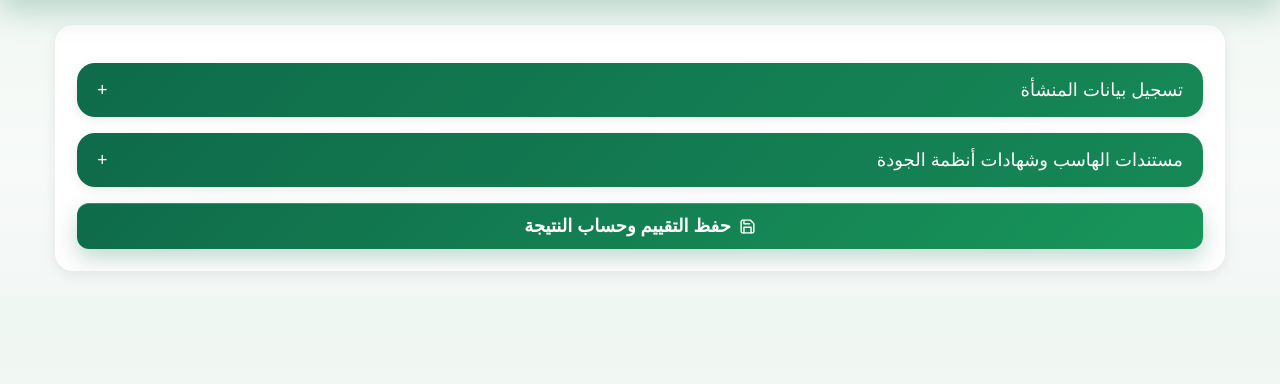
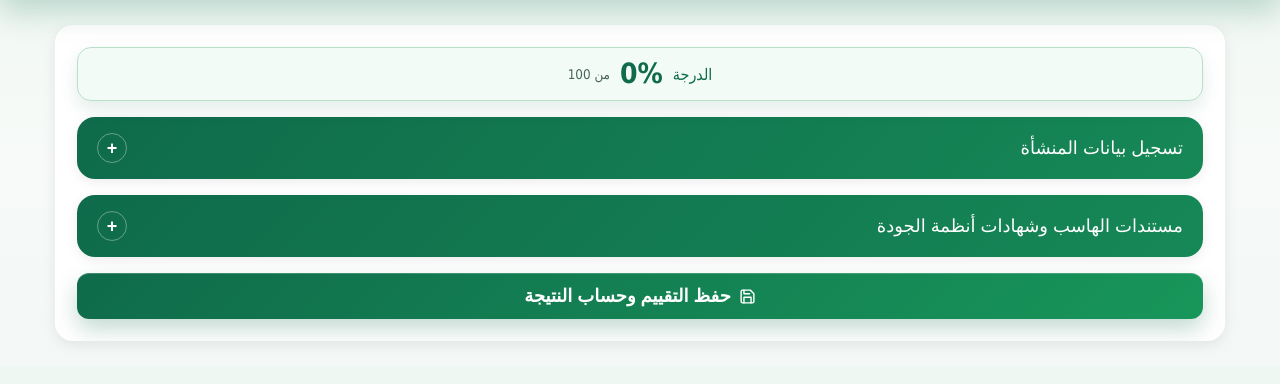
Before and after one commit to majidalaamri85-cmd/fs, a Django app: page /new/ in a window 1280 px wide. Shown: the part 104-488 px from the top of the page. Run offline with Django 5.2, Linux system fonts and the light colour scheme; data that the repository does not hold is empty.

Commit message:
Update inspection form interactions

```diff
--- a/inspections/static/inspections/style.css
+++ b/inspections/static/inspections/style.css
@@ -206,6 +206,29 @@ body{
 .wide-field{
     grid-column:1/-1;
 }
+.score-live-panel{
+    position:sticky;
+    top:0;
+    z-index:5;
+    display:flex;
+    align-items:center;
+    justify-content:center;
+    gap:10px;
+    margin-bottom:16px;
+    padding:12px 16px;
+    border:1px solid #b9dfcb;
+    border-radius:14px;
+    background:#f2fbf6;
+    color:#0f6b4b;
+    box-shadow:0 8px 18px rgba(15,107,75,.12);
+}
+.score-live-panel strong{
+    font-size:28px;
+    line-height:1;
+}
+.score-live-panel small{
+    color:#49645a;
+}
 .haccp-cert-grid{
     display:grid;
     grid-template-columns:repeat(auto-fit,minmax(230px,1fr));
@@ -256,6 +279,18 @@ textarea{min-height:80px}
     justify-content:space-between;
     align-items:center;
     transition:filter .18s ease;
+}
+.toggle-icon{
+    flex:0 0 auto;
+    width:30px;
+    height:30px;
+    border:1px solid rgba(255,255,255,.35);
+    border-radius:50%;
+    display:inline-flex;
+    align-items:center;
+    justify-content:center;
+    font-weight:bold;
+    line-height:1;
 }
 .section-title-text{
     display:inline-flex;
--- a/inspections/templates/inspections/evaluation_form.html
+++ b/inspections/templates/inspections/evaluation_form.html
@@ -5,10 +5,16 @@
 <form method="post" enctype="multipart/form-data" class="form-card">
 {% csrf_token %}
 
+<div class="score-live-panel" aria-live="polite">
+    <span>الدرجة</span>
+    <strong id="live-score">100%</strong>
+    <small>من 100</small>
+</div>
+
 <div class="section-card">
     <button type="button" class="section-toggle">
         تسجيل بيانات المنشأة
-        <span>+</span>
+        <span class="toggle-icon">+</span>
     </button>
 
     <div class="section-content">
@@ -87,7 +93,7 @@
 <div class="section-card">
     <button type="button" class="section-toggle">
         <span class="section-title-text"><span class="number-prefix">{{ section.order }}.</span> {{ section.title }}</span>
-        <span>+</span>
+        <span class="toggle-icon">+</span>
     </button>
 
     <div class="section-content">
@@ -109,7 +115,8 @@
                 <textarea name="notes_{{ item.id }}" placeholder="الملاحظات">{{ response.notes|default:'' }}</textarea>
                 <textarea name="corrective_{{ item.id }}" placeholder="الإجراء التصحيحي">{{ response.corrective_action|default:item.corrective_action }}</textarea>
                 <input type="text" name="duration_{{ item.id }}" placeholder="تحديد مدة التصحيح" value="{{ response.correction_duration|default:'' }}">
-                <input type="file" name="images_{{ item.id }}" multiple accept="image/*">
+                <input type="file" name="images_{{ item.id }}" multiple accept="image/*" class="image-input">
+                <div class="thumbs image-preview"></div>
 
                 {% if response %}
                 <div class="thumbs">
@@ -129,7 +136,7 @@
 <div class="section-card">
     <button type="button" class="section-toggle">
         مستندات الهاسب وشهادات أنظمة الجودة
-        <span>+</span>
+        <span class="toggle-icon">+</span>
     </button>
     <div class="section-content">
         <div class="haccp-cert-grid">
@@ -179,19 +186,40 @@
 document.querySelectorAll(".section-toggle").forEach(btn => {
     btn.addEventListener("click", function() {
         const content = this.nextElementSibling;
-        const icon = this.querySelector("span");
+        const icon = this.querySelector(".toggle-icon");
         const isOpen = content.style.display === "block";
         content.style.display = isOpen ? "none" : "block";
         icon.textContent = isOpen ? "+" : "-";
     });
 });
 
+function updateLiveScore() {
+    const scoreBox = document.getElementById("live-score");
+    const selects = [...document.querySelectorAll(".status-select")];
+    const scored = selects.filter(select => select.value !== "na");
+    const compliant = scored.filter(select => select.value === "compliant").length;
+    const score = scored.length ? Math.round((compliant / scored.length) * 100) : 0;
+
+    if (scoreBox) {
+        scoreBox.textContent = `${score}%`;
+    }
+}
+
 document.querySelectorAll(".status-select").forEach(select => {
     const box = select.closest(".item-card").querySelector(".non-box");
-    if(select.value === "non_compliant") box.style.display = "block";
+    const notes = box.querySelector("textarea[name^='notes_']");
+
+    function syncNonCompliantFields() {
+        const isNonCompliant = select.value === "non_compliant";
+        box.style.display = isNonCompliant ? "block" : "none";
+        if (notes) notes.required = isNonCompliant;
+        updateLiveScore();
+    }
+
+    syncNonCompliantFields();
 
     select.addEventListener("change", function() {
-        box.style.display = this.value === "non_compliant" ? "block" : "none";
+        syncNonCompliantFields();
     });
 });
 
@@ -201,10 +229,30 @@ document.querySelectorAll("input, select, textarea").forEach(field => {
         if (!content) return;
 
         content.style.display = "block";
-        const icon = content.previousElementSibling?.querySelector("span");
+        const icon = content.previousElementSibling?.querySelector(".toggle-icon");
         if (icon) icon.textContent = "-";
     });
 });
+
+document.querySelectorAll(".image-input").forEach(input => {
+    input.addEventListener("change", function() {
+        const preview = this.closest(".non-box").querySelector(".image-preview");
+        if (!preview) return;
+
+        preview.innerHTML = "";
+        [...this.files].forEach(file => {
+            if (!file.type.startsWith("image/")) return;
+
+            const img = document.createElement("img");
+            img.src = URL.createObjectURL(file);
+            img.alt = file.name;
+            img.onload = () => URL.revokeObjectURL(img.src);
+            preview.appendChild(img);
+        });
+    });
+});
+
+updateLiveScore();
 
 const teamInput = document.getElementById("team-member-input");
 const addTeamMemberButton = document.getElementById("add-team-member");
```
